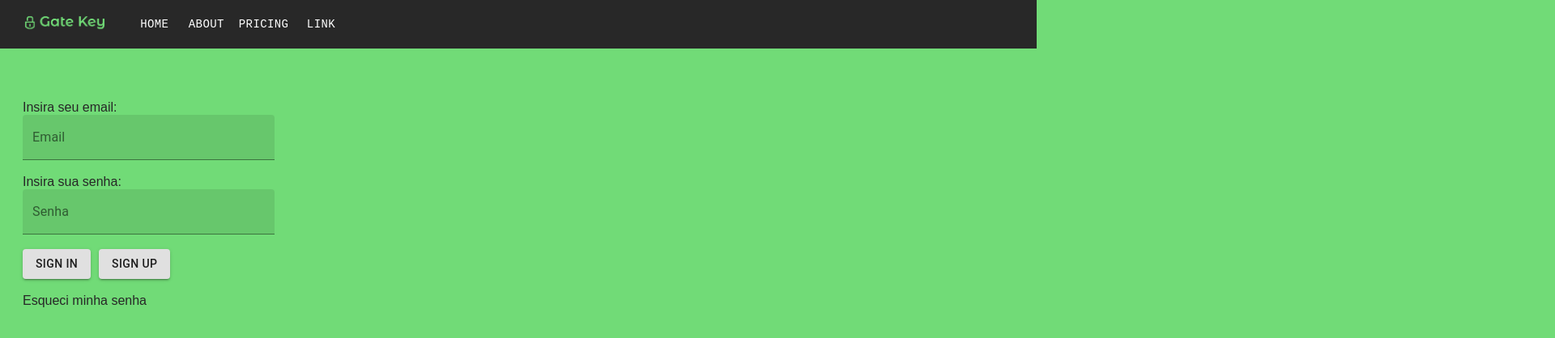
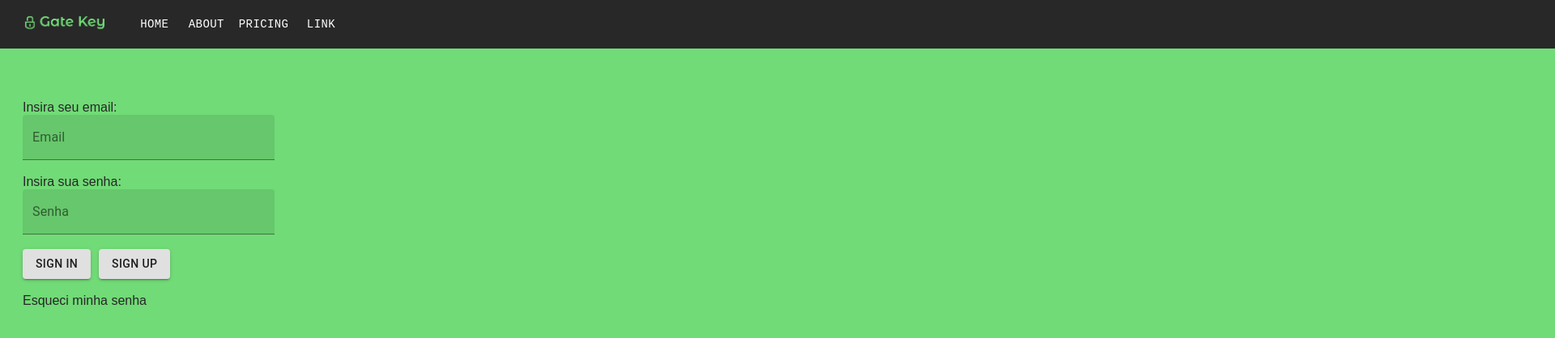
Before and after one commit to DaddoT/projeto-dds, a React (Create React App) app: page / in a window 1280 px wide. Shown: the top 418 px of the page at 81% size, 1920 px wide, since content can reach past the window. Built offline with nearby package versions, Linux system fonts and the light colour scheme.

Commit message:
multipages

```diff
--- a/src/components/Header/styles.css
+++ b/src/components/Header/styles.css
@@ -1,6 +1,6 @@
 header#main-header {
     height: 60px;
-    width: 100%;
+    width: 1000%;
     background: #282828;
     font-size: 16px;
     font-weight: bold;
```
